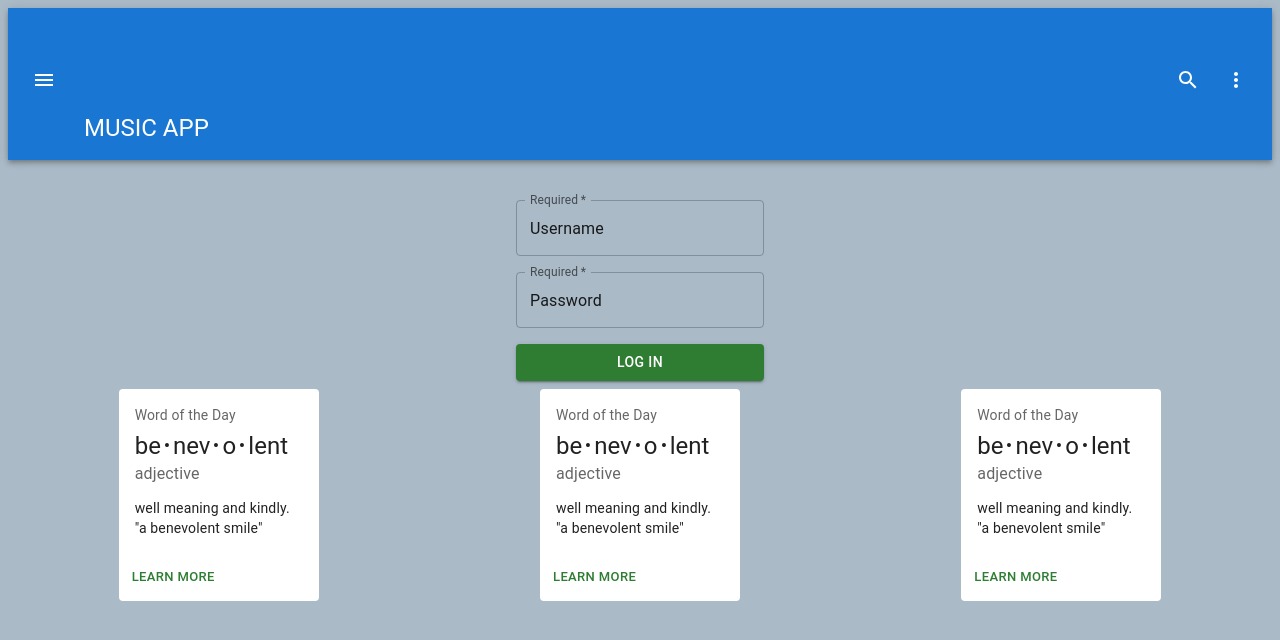
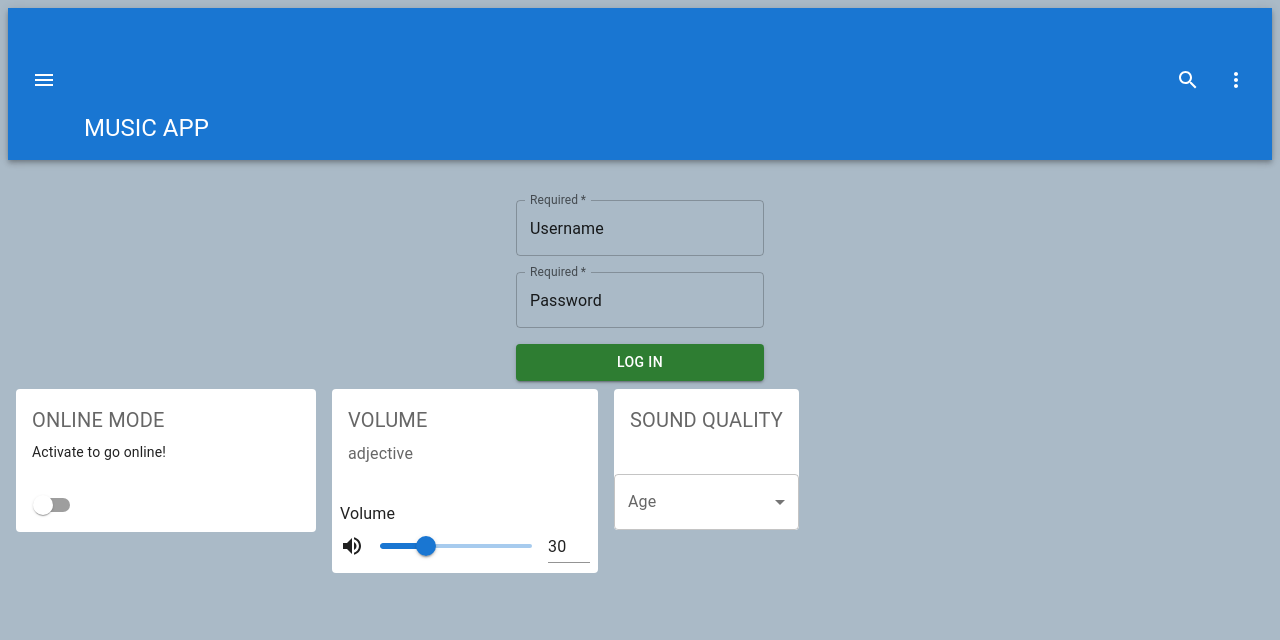
Before and after one commit to jfranco3/music_app1, a React (Create React App) app: page /dash in a window 1280 px wide. Shown: the top 640 px of the page. Built offline with nearby package versions, Linux system fonts and the light colour scheme.

Commit message:
edit cards

```diff
--- a/src/App.jsx
+++ b/src/App.jsx
@@ -1,7 +1,7 @@
 import React from "react";
 import AppBar from "./Components/AppBar";
 import Login from "./Components/Login";
-import OutlinedCard from "./Components/Dashboard";
+import Dashboard from "./Components/Dashboard";
 
 export default function App() {
   const [loggedIn, setLoggedIn] = React.useState(false);
@@ -9,7 +9,7 @@ export default function App() {
     <div>
       <AppBar />
       {!loggedIn && <Login setLoggedIn={setLoggedIn} />}
-      <OutlinedCard />
+      <Dashboard />
     </div>
   );
 }
--- /dev/null
+++ b/src/Components/Cards/CardSelector.jsx
@@ -0,0 +1,40 @@
+import React from "react";
+import Box from "@mui/material/Box";
+import Card from "@mui/material/Card";
+import CardActions from "@mui/material/CardActions";
+import CardContent from "@mui/material/CardContent";
+import Typography from "@mui/material/Typography";
+import InputLabel from "@mui/material/InputLabel";
+import MenuItem from "@mui/material/MenuItem";
+import FormControl from "@mui/material/FormControl";
+import Select, { SelectChangeEvent } from "@mui/material/Select";
+import Selector from "./Selector";
+
+const card = (
+  <React.Fragment>
+    <CardContent>
+      <Typography sx={{ fontSize: 20 }} color="text.secondary" gutterBottom>
+        SOUND QUALITY
+      </Typography>
+    </CardContent>
+    <CardActions></CardActions>
+    <Selector />
+  </React.Fragment>
+);
+
+export default function CardSelector() {
+  return (
+    <div>
+      <Box
+        id="all-cards-child"
+        sx={{
+          maxWidth: 200,
+          padding: 1,
+          margin: "auto",
+        }}
+      >
+        <Card variant="Outlined">{card}</Card>
+      </Box>
+    </div>
+  );
+}
--- /dev/null
+++ b/src/Components/Cards/CardSlider.jsx
@@ -0,0 +1,45 @@
+import React from "react";
+import { styled } from "@mui/material/styles";
+import Box from "@mui/material/Box";
+import Grid from "@mui/material/Grid";
+import Typography from "@mui/material/Typography";
+import Slider from "@mui/material/Slider";
+import MuiInput from "@mui/material/Input";
+import VolumeUp from "@mui/icons-material/VolumeUp";
+import CardSlider1 from "./VolumeSlider";
+import Card from "@mui/material/Card";
+import CardActions from "@mui/material/CardActions";
+import CardContent from "@mui/material/CardContent";
+
+const card = (
+  <React.Fragment>
+    <CardContent>
+      <Typography sx={{ fontSize: 20 }} color="text.secondary" gutterBottom>
+        VOLUME
+      </Typography>
+      <Typography sx={{ mb: 1.5 }} color="text.secondary">
+        adjective
+      </Typography>
+    </CardContent>
+    <CardActions>
+      <CardSlider1 />
+    </CardActions>
+  </React.Fragment>
+);
+
+export default function CardSlider() {
+  return (
+    <div>
+      <Box
+        id="all-cards-child"
+        sx={{
+          maxWidth: 300,
+          padding: 1,
+          margin: "auto",
+        }}
+      >
+        <Card variant="Outlined">{card}</Card>
+      </Box>
+    </div>
+  );
+}
--- /dev/null
+++ b/src/Components/Cards/CardSwitch.jsx
@@ -0,0 +1,42 @@
+import React from "react";
+import Box from "@mui/material/Box";
+import Card from "@mui/material/Card";
+import CardActions from "@mui/material/CardActions";
+import CardContent from "@mui/material/CardContent";
+import Typography from "@mui/material/Typography";
+import Switch from "@mui/material/Switch";
+
+const label = { inputProps: { "aria-label": "Switch demo" } };
+
+const card = (
+  <React.Fragment>
+    <CardContent>
+      <Typography sx={{ fontSize: 20 }} color="text.secondary" gutterBottom>
+        ONLINE MODE
+      </Typography>
+      <Typography variant="body2">Activate to go online!</Typography>
+    </CardContent>
+    <CardActions>
+      <Switch {...label} />
+    </CardActions>
+  </React.Fragment>
+);
+
+export default function CardSwitch() {
+  return (
+    <div>
+      {" "}
+      <Box
+        id="all-cards-child"
+        sx={{
+          minWidth: 300,
+
+          padding: 1,
+          margin: "auto",
+        }}
+      >
+        <Card variant="Outlined">{card}</Card>
+      </Box>
+    </div>
+  );
+}
--- /dev/null
+++ b/src/Components/Cards/Selector.jsx
@@ -0,0 +1,33 @@
+import * as React from "react";
+import Box from "@mui/material/Box";
+import InputLabel from "@mui/material/InputLabel";
+import MenuItem from "@mui/material/MenuItem";
+import FormControl from "@mui/material/FormControl";
+import Select from "@mui/material/Select";
+
+export default function BasicSelect() {
+  const [age, setAge] = React.useState("");
+
+  const handleChange = (event) => {
+    setAge(event.target.value);
+  };
+
+  return (
+    <Box sx={{ minWidth: 120 }}>
+      <FormControl fullWidth>
+        <InputLabel id="demo-simple-select-label">Age</InputLabel>
+        <Select
+          labelId="demo-simple-select-label"
+          id="demo-simple-select"
+          value={age}
+          label="Age"
+          onChange={handleChange}
+        >
+          <MenuItem value={10}>Low</MenuItem>
+          <MenuItem value={20}>Normal</MenuItem>
+          <MenuItem value={30}>High</MenuItem>
+        </Select>
+      </FormControl>
+    </Box>
+  );
+}
--- /dev/null
+++ b/src/Components/Cards/VolumeSlider.jsx
@@ -0,0 +1,67 @@
+import * as React from "react";
+import { styled } from "@mui/material/styles";
+import Box from "@mui/material/Box";
+import Grid from "@mui/material/Grid";
+import Typography from "@mui/material/Typography";
+import Slider from "@mui/material/Slider";
+import MuiInput from "@mui/material/Input";
+import VolumeUp from "@mui/icons-material/VolumeUp";
+
+const Input = styled(MuiInput)`
+  width: 42px;
+`;
+
+export default function InputSlider() {
+  const [value, setValue] = React.useState(30);
+
+  const handleSliderChange = (event, newValue) => {
+    setValue(newValue);
+  };
+
+  const handleInputChange = (event) => {
+    setValue(event.target.value === "" ? "" : Number(event.target.value));
+  };
+
+  const handleBlur = () => {
+    if (value < 0) {
+      setValue(0);
+    } else if (value > 100) {
+      setValue(100);
+    }
+  };
+
+  return (
+    <Box sx={{ width: 250 }}>
+      <Typography id="input-slider" gutterBottom>
+        Volume
+      </Typography>
+      <Grid container spacing={2} alignItems="center">
+        <Grid item>
+          <VolumeUp />
+        </Grid>
+        <Grid item xs>
+          <Slider
+            value={typeof value === "number" ? value : 0}
+            onChange={handleSliderChange}
+            aria-labelledby="input-slider"
+          />
+        </Grid>
+        <Grid item>
+          <Input
+            value={value}
+            size="small"
+            onChange={handleInputChange}
+            onBlur={handleBlur}
+            inputProps={{
+              step: 10,
+              min: 0,
+              max: 100,
+              type: "number",
+              "aria-labelledby": "input-slider",
+            }}
+          />
+        </Grid>
+      </Grid>
+    </Box>
+  );
+}
--- a/src/Components/Dashboard.jsx
+++ b/src/Components/Dashboard.jsx
@@ -1,88 +1,15 @@
 import React from "react";
-import Box from "@mui/material/Box";
-import Card from "@mui/material/Card";
-import CardActions from "@mui/material/CardActions";
-import CardContent from "@mui/material/CardContent";
-import Button from "@mui/material/Button";
-import Typography from "@mui/material/Typography";
 import "./Dashboard.css";
+import CardSwitch from "./Cards/CardSwitch";
+import CardSlider from "./Cards/CardSlider";
+import CardSelector from "./Cards/CardSelector";
 
-
-// You will want to create this component and then import it back into App.js to be conditionally rendered based on login
-
-const bull = (
-  <Box
-    component="span"
-    sx={{ display: "inline-block", mx: "2px", transform: "scale(0.8)" }}
-  >
-    •
-  </Box>
-);
-
-const card = (
-  <React.Fragment>
-    <CardContent>
-      <Typography sx={{ fontSize: 14 }} color="text.secondary" gutterBottom>
-        Word of the Day
-      </Typography>
-      <Typography variant="h5" component="div">
-        be{bull}nev{bull}o{bull}lent
-      </Typography>
-      <Typography sx={{ mb: 1.5 }} color="text.secondary">
-        adjective
-      </Typography>
-      <Typography variant="body2">
-        well meaning and kindly.
-        <br />
-        {'"a benevolent smile"'}
-      </Typography>
-    </CardContent>
-    <CardActions>
-      <Button size="small" color="success">
-        Learn More
-      </Button>
-    </CardActions>
-  </React.Fragment>
-);
-
-export default function OutlinedCard() {
+export default function Dashboard() {
   return (
     <div className="all-cards">
-      <Box
-        id="all-cards-child"
-        sx={{
-          color: "purple",
-          maxWidth: 200,
-          padding: 1,
-          margin: "auto",
-        }}
-      >
-        <Card variant="Outlined">{card}</Card>
-      </Box>
-
-      <Box
-        id="all-cards-child"
-        sx={{
-          color: "purple",
-          maxWidth: 200,
-          padding: 1,
-          margin: "auto",
-        }}
-      >
-        <Card variant="Outlined">{card}</Card>
-      </Box>
-
-      <Box
-        id="all-cards-child"
-        sx={{
-          color: "purple",
-          maxWidth: 200,
-          padding: 1,
-          margin: "auto",
-        }}
-      >
-        <Card variant="Outlined">{card}</Card>
-      </Box>
+      <CardSwitch />
+      <CardSlider />
+      <CardSelector />
     </div>
   );
 }
```
